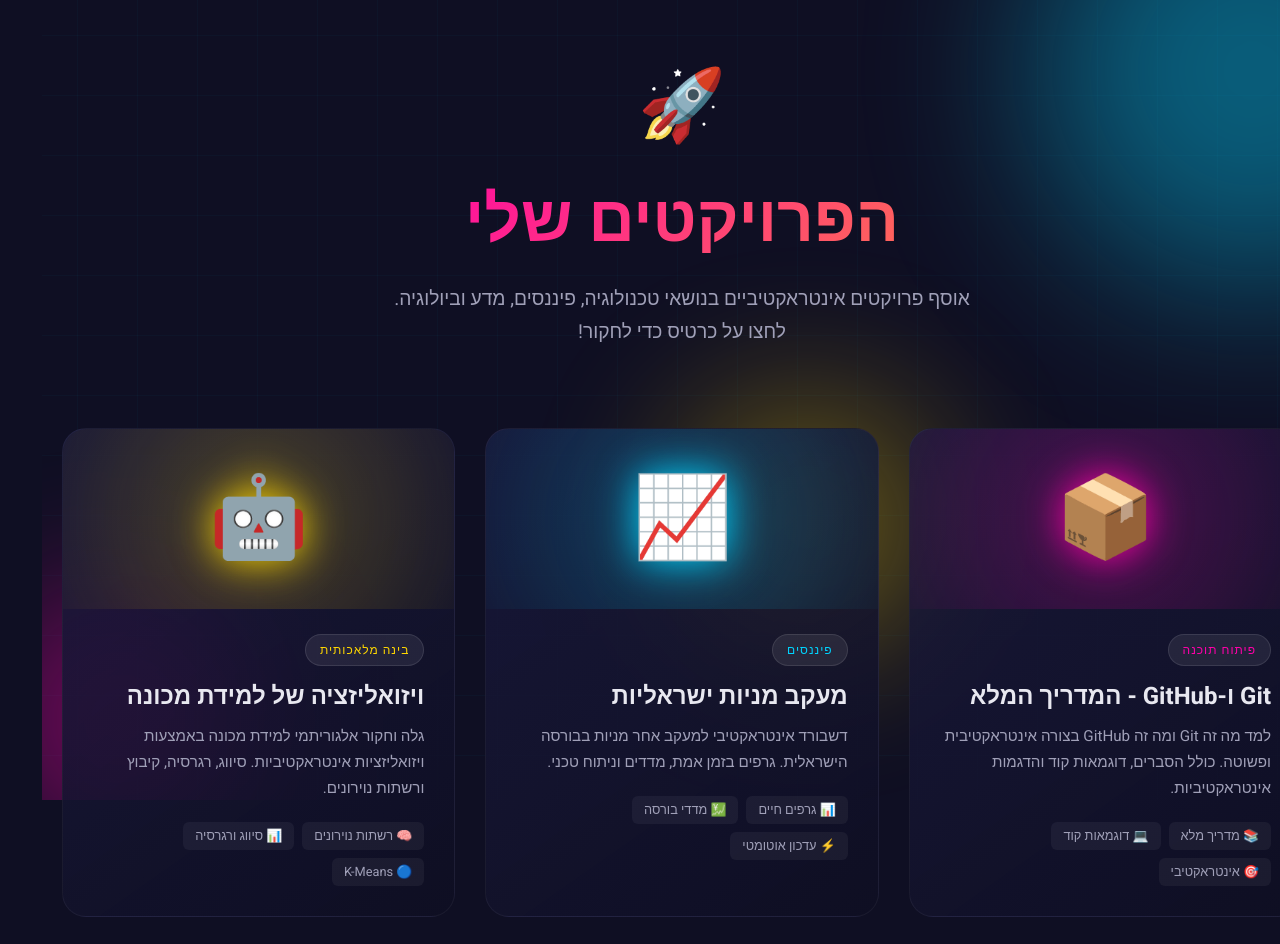
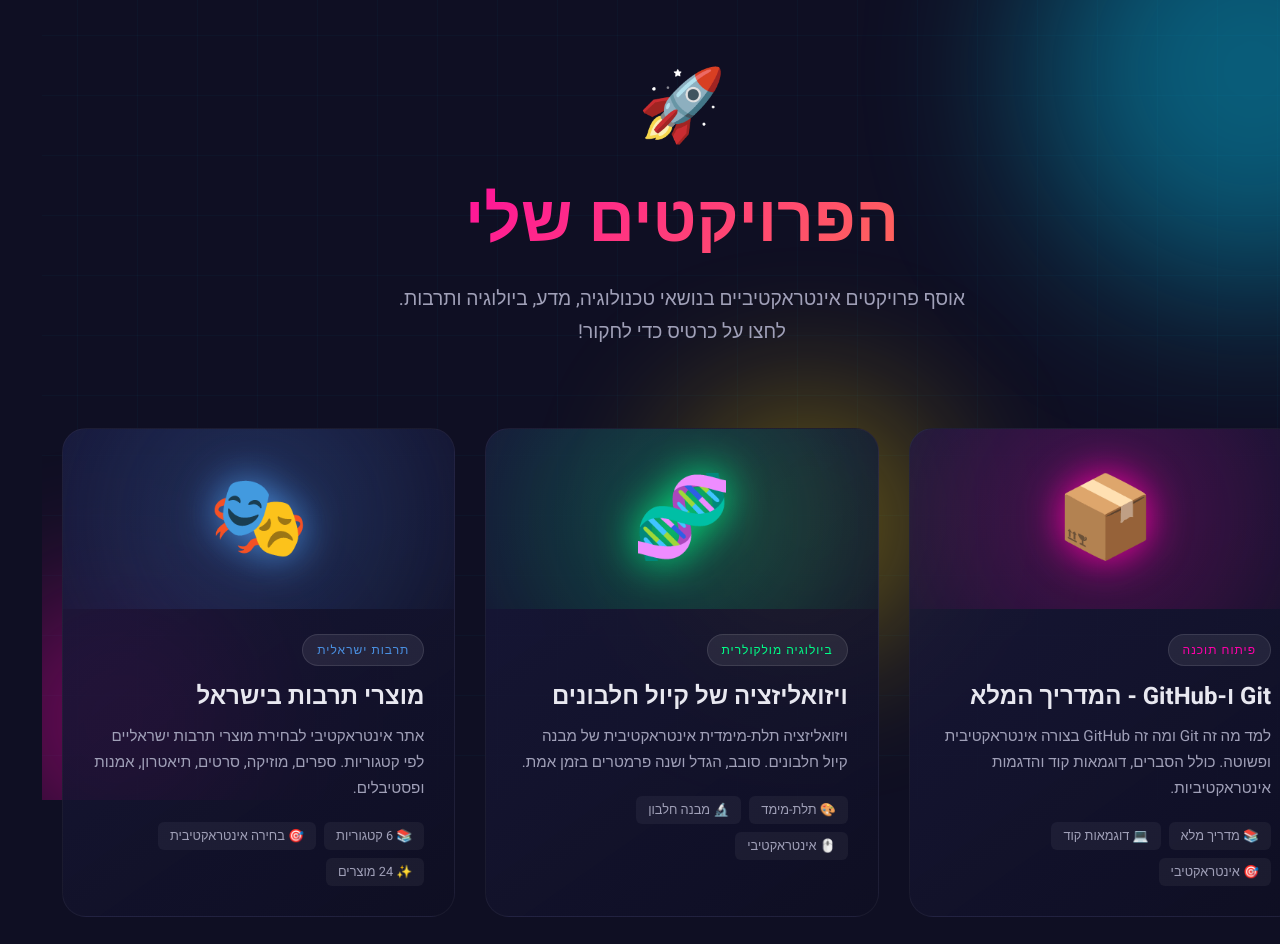
Before and after one commit to iritsimon-bot/Pro1, a plain HTML site: page index.html in a window 1280 px wide. Shown: the top 944 px of the page. Drawn offline with Linux system fonts and the light colour scheme.

Commit message:
Add files via upload

```diff
--- a/index.html
+++ b/index.html
@@ -199,9 +199,8 @@
         }
 
         .project-card.git { --card-color: var(--accent-magenta); }
-        .project-card.stocks { --card-color: var(--accent-cyan); }
-        .project-card.ml { --card-color: var(--accent-gold); }
         .project-card.protein { --card-color: var(--accent-green); }
+        .project-card.cultural { --card-color: #4a90e2; }
 
         /* אייקון הכרטיס */
         .card-icon {
@@ -345,7 +344,6 @@
         .project-card:nth-child(1) { animation-delay: 0.1s; }
         .project-card:nth-child(2) { animation-delay: 0.2s; }
         .project-card:nth-child(3) { animation-delay: 0.3s; }
-        .project-card:nth-child(4) { animation-delay: 0.4s; }
 
         @keyframes fadeInUp {
             to {
@@ -394,7 +392,7 @@
     <header>
         <div class="logo">🚀</div>
         <h1>הפרויקטים שלי</h1>
-        <p>אוסף פרויקטים אינטראקטיביים בנושאי טכנולוגיה, פיננסים, מדע וביולוגיה. לחצו על כרטיס כדי לחקור!</p>
+        <p>אוסף פרויקטים אינטראקטיביים בנושאי טכנולוגיה, מדע, ביולוגיה ותרבות. לחצו על כרטיס כדי לחקור!</p>
     </header>
 
     <main class="container">
@@ -421,52 +419,8 @@
                 </div>
             </a>
 
-            <!-- Israeli Stocks Tracker -->
-            <a href="israeli_stocks_tracker.html" class="project-card stocks">
-                <div class="card-icon">
-                    <span>📈</span>
-                </div>
-                <div class="card-content">
-                    <span class="card-tag">פיננסים</span>
-                    <h2 class="card-title">מעקב מניות ישראליות</h2>
-                    <p class="card-description">
-                        דשבורד אינטראקטיבי למעקב אחר מניות בבורסה הישראלית. גרפים בזמן אמת, מדדים וניתוח טכני.
-                    </p>
-                    <div class="card-features">
-                        <span class="feature">📊 גרפים חיים</span>
-                        <span class="feature">💹 מדדי בורסה</span>
-                        <span class="feature">⚡ עדכון אוטומטי</span>
-                    </div>
-                </div>
-                <div class="card-arrow">
-                    <svg viewBox="0 0 24 24"><path d="M12 4l-1.41 1.41L16.17 11H4v2h12.17l-5.58 5.59L12 20l8-8z"/></svg>
-                </div>
-            </a>
-
-            <!-- Machine Learning Visualization -->
-            <a href="machine_learning_visualization.html" class="project-card ml">
-                <div class="card-icon">
-                    <span>🤖</span>
-                </div>
-                <div class="card-content">
-                    <span class="card-tag">בינה מלאכותית</span>
-                    <h2 class="card-title">ויזואליזציה של למידת מכונה</h2>
-                    <p class="card-description">
-                        גלה וחקור אלגוריתמי למידת מכונה באמצעות ויזואליזציות אינטראקטיביות. סיווג, רגרסיה, קיבוץ ורשתות נוירונים.
-                    </p>
-                    <div class="card-features">
-                        <span class="feature">🧠 רשתות נוירונים</span>
-                        <span class="feature">📊 סיווג ורגרסיה</span>
-                        <span class="feature">🔵 K-Means</span>
-                    </div>
-                </div>
-                <div class="card-arrow">
-                    <svg viewBox="0 0 24 24"><path d="M12 4l-1.41 1.41L16.17 11H4v2h12.17l-5.58 5.59L12 20l8-8z"/></svg>
-                </div>
-            </a>
-
-            <!-- Protein Coil Visualization -->
-            <a href="protein_coil_visualization.html" class="project-card protein">
+            <!-- Protein Folding Visualization -->
+            <a href="protein_folding.html" class="project-card protein">
                 <div class="card-icon">
                     <span>🧬</span>
                 </div>
@@ -486,6 +440,28 @@
                     <svg viewBox="0 0 24 24"><path d="M12 4l-1.41 1.41L16.17 11H4v2h12.17l-5.58 5.59L12 20l8-8z"/></svg>
                 </div>
             </a>
+
+            <!-- Cultural Products -->
+            <a href="cultural_products.html" class="project-card cultural">
+                <div class="card-icon">
+                    <span>🎭</span>
+                </div>
+                <div class="card-content">
+                    <span class="card-tag">תרבות ישראלית</span>
+                    <h2 class="card-title">מוצרי תרבות בישראל</h2>
+                    <p class="card-description">
+                        אתר אינטראקטיבי לבחירת מוצרי תרבות ישראליים לפי קטגוריות. ספרים, מוזיקה, סרטים, תיאטרון, אמנות ופסטיבלים.
+                    </p>
+                    <div class="card-features">
+                        <span class="feature">📚 6 קטגוריות</span>
+                        <span class="feature">🎯 בחירה אינטראקטיבית</span>
+                        <span class="feature">✨ 24 מוצרים</span>
+                    </div>
+                </div>
+                <div class="card-arrow">
+                    <svg viewBox="0 0 24 24"><path d="M12 4l-1.41 1.41L16.17 11H4v2h12.17l-5.58 5.59L12 20l8-8z"/></svg>
+                </div>
+            </a>
         </div>
     </main>
 
```
